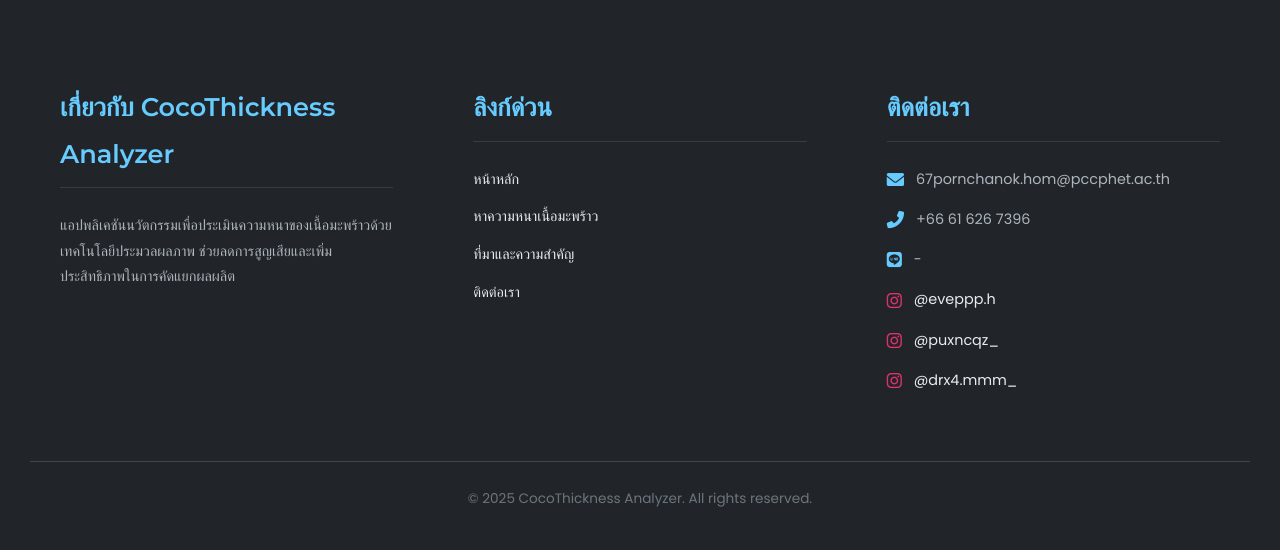
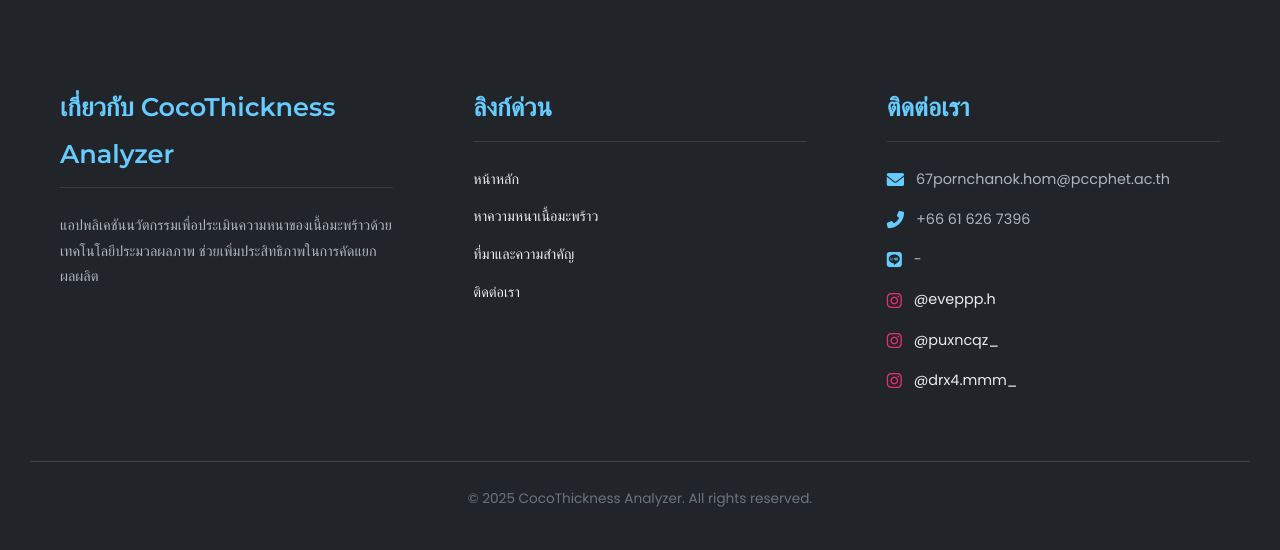
Before and after one commit to itsDream027/my-flask-app1, a Flask app: page /about in a window 1280 px wide. Shown: the part 1191-1741 px from the top of the page. Run offline with Flask 3, Linux system fonts and the light colour scheme.

Commit message:
แก้ไขเว็บ

```diff
--- a/templates/404.html
+++ b/templates/404.html
@@ -5,8 +5,7 @@
     <meta name="viewport" content="width=device-width, initial-scale=1.0">
     <title>404 - Page Not Found</title>
     <!-- Favicon Links -->
-    <link rel="icon" type="image/png" sizes="32x32" href="{{ url_for('static', filename='images/COCONUt THICKNET.png') }}">
-    <link rel="apple-touch-icon" href="{{ url_for('static', filename='images/COCONUt THICKNET.png') }}">
+    <link rel="icon" type="image/png" href="{{ url_for('static', filename='images/fav.png') }}">
 
     <!-- Fonts -->
     <link href="https://fonts.googleapis.com/css2?family=Poppins:wght@400;500;600;700&display=swap" rel="stylesheet">
--- a/templates/about.html
+++ b/templates/about.html
@@ -4,6 +4,7 @@
     <meta charset="UTF-8">
     <meta name="viewport" content="width=device-width, initial-scale=1.0">
     <title>ที่มาและความสำคัญ</title>
+    <link rel="icon" type="image/png" href="{{ url_for('static', filename='images/fav.png') }}">
     <link rel="stylesheet" href="{{ url_for('static', filename='style.css') }}">
     <link rel="stylesheet" href="https://cdnjs.cloudflare.com/ajax/libs/font-awesome/6.0.0-beta3/css/all.min.css">
     <!-- เพิ่ม Font ที่หรูหราขึ้น -->
@@ -53,7 +54,7 @@
         <div class="footer-content">
             <div class="footer-section about">
                 <h3>เกี่ยวกับ CocoThickness Analyzer</h3>
-                <p>แอปพลิเคชันนวัตกรรมเพื่อประเมินความหนาของเนื้อมะพร้าวด้วยเทคโนโลยีประมวลผลภาพ ช่วยลดการสูญเสียและเพิ่มประสิทธิภาพในการคัดแยกผลผลิต</p>
+                <p>แอปพลิเคชันนวัตกรรมเพื่อประเมินความหนาของเนื้อมะพร้าวด้วยเทคโนโลยีประมวลผลภาพ ช่วยเพิ่มประสิทธิภาพในการคัดแยกผลผลิต</p>
             </div>
             <div class="footer-section links">
                 <h3>ลิงก์ด่วน</h3>
--- a/templates/contact.html
+++ b/templates/contact.html
@@ -4,7 +4,7 @@
     <meta charset="UTF-8">
     <meta name="viewport" content="width=device-width, initial-scale=1.0">
     <title>ติดต่อเรา</title>
-
+    <link rel="icon" type="image/png" href="{{ url_for('static', filename='images/fav.png') }}">
     <link rel="stylesheet" href="{{ url_for('static', filename='style.css') }}">
     <link rel="stylesheet" href="https://cdnjs.cloudflare.com/ajax/libs/font-awesome/6.0.0-beta3/css/all.min.css">
     <!-- เพิ่ม Font ที่หรูหราขึ้น -->
@@ -71,7 +71,7 @@
         <div class="footer-content">
             <div class="footer-section about">
                 <h3>เกี่ยวกับ CocoThickness Analyzer</h3>
-                <p>แอปพลิเคชันนวัตกรรมเพื่อประเมินความหนาของเนื้อมะพร้าวด้วยเทคโนโลยีประมวลผลภาพ ช่วยลดการสูญเสียและเพิ่มประสิทธิภาพในการคัดแยกผลผลิต</p>
+                <p>แอปพลิเคชันนวัตกรรมเพื่อประเมินความหนาของเนื้อมะพร้าวด้วยเทคโนโลยีประมวลผลภาพ ช่วยเพิ่มประสิทธิภาพในการคัดแยกผลผลิต</p>
             </div>
             <div class="footer-section links">
                 <h3>ลิงก์ด่วน</h3>
--- a/templates/home.html
+++ b/templates/home.html
@@ -5,9 +5,8 @@
     <meta name="viewport" content="width=device-width, initial-scale=1.0">
     <title>CocoThickness Analyzer - หน้าหลัก</title>
     <!-- ADDED: Favicon Links for better browser/device support -->
-    <link rel="icon" type="image/png" sizes="32x32" href="{{ url_for('static', filename='images/COCONUt THICKNET.png') }}">
-    <link rel="icon" type="image/png" sizes="16x16" href="{{ url_for('static', filename='images/COCONUt THICKNET.png') }}">
-    <link rel="apple-touch-icon" href="{{ url_for('static', filename='images/COCONUt THICKNET.png') }}">
+    <link rel="icon" type="image/png" href="{{ url_for('static', filename='images/fav.png') }}">
+
 
     <link rel="stylesheet" href="{{ url_for('static', filename='style.css') }}">
     <link rel="stylesheet" href="https://cdnjs.cloudflare.com/ajax/libs/font-awesome/6.0.0-beta3/css/all.min.css">
--- a/templates/index.html
+++ b/templates/index.html
@@ -4,6 +4,7 @@
     <meta charset="UTF-8">
     <meta name="viewport" content="width=device-width, initial-scale=1.0">
     <title>Coconut Thickness Analyzer</title>
+    <link rel="icon" type="image/png" href="{{ url_for('static', filename='images/fav.png') }}">
     <link rel="stylesheet" href="{{ url_for('static', filename='style.css') }}">
     <link rel="stylesheet" href="https://cdnjs.cloudflare.com/ajax/libs/font-awesome/6.0.0-beta3/css/all.min.css">
     <!-- เพิ่ม Font ที่หรูหราขึ้น -->
@@ -98,7 +99,7 @@
         <div class="footer-content">
             <div class="footer-section about">
                 <h3>เกี่ยวกับ CocoThickness Analyzer</h3>
-                <p>แอปพลิเคชันนวัตกรรมเพื่อประเมินความหนาของเนื้อมะพร้าวด้วยเทคโนโลยีประมวลผลภาพ ช่วยลดการสูญเสียและเพิ่มประสิทธิภาพในการคัดแยกผลผลิต</p>
+                <p>แอปพลิเคชันนวัตกรรมเพื่อประเมินความหนาของเนื้อมะพร้าวด้วยเทคโนโลยีประมวลผลภาพ ช่วยเพิ่มประสิทธิภาพในการคัดแยกผลผลิต</p>
             </div>
             <div class="footer-section links">
                 <h3>ลิงก์ด่วน</h3>
```
